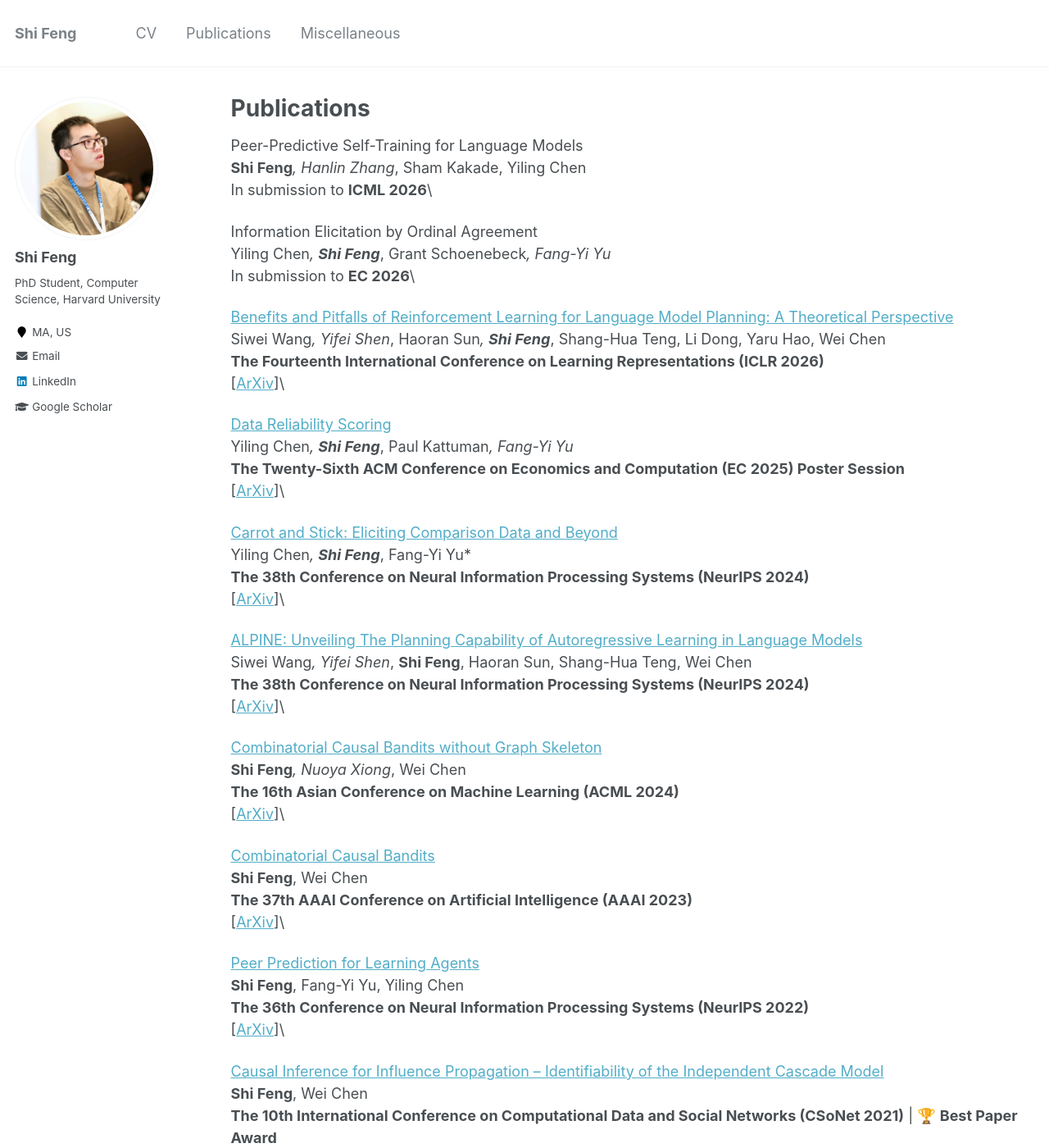
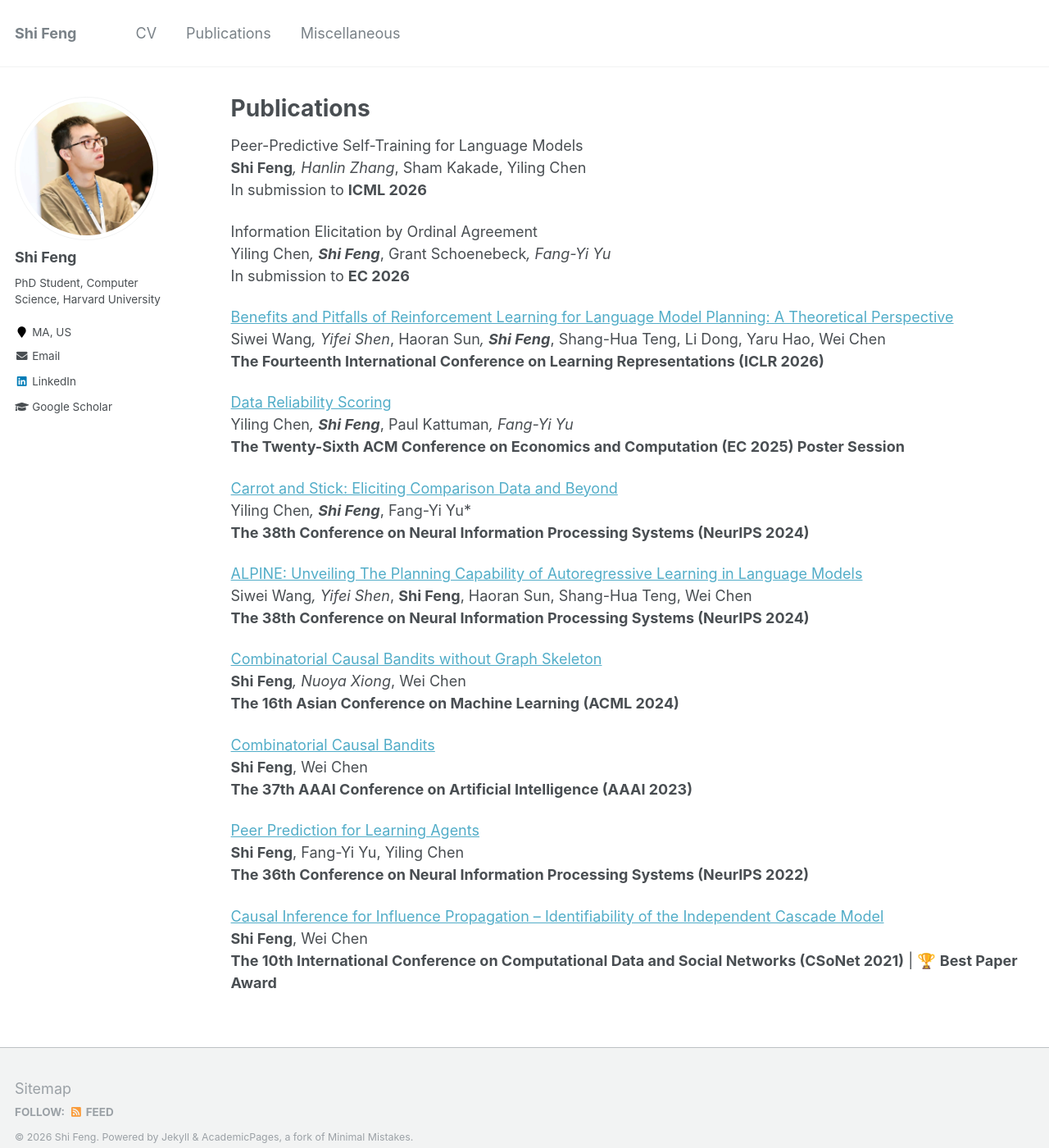
Before and after one commit to fengtony686/fengshi.link, a Jekyll site: the page built from _pages/publications.md, in a window 1280 px wide and 1400 px high. Shown: the whole window at 82% size. Built offline with Jekyll 4.4.1, drawn with Linux system fonts in a browser that asks for light colours.

Commit message:
Fix formatting and update publication links in markdown
Updated publication entries with correct formatting and added links to ArXiv.

```diff
--- a/_pages/publications.md
+++ b/_pages/publications.md
@@ -17,48 +17,40 @@
 
 Peer-Predictive Self-Training for Language Models\\
 **Shi Feng***, Hanlin Zhang*, Sham Kakade, Yiling Chen\\
-In submission to **ICML 2026**\\
+In submission to **ICML 2026**
 
 Information Elicitation by Ordinal Agreement\\
 Yiling Chen*, **Shi Feng***, Grant Schoenebeck*, Fang-Yi Yu*\\
-In submission to **EC 2026**\\
+In submission to **EC 2026**
 
 [Benefits and Pitfalls of Reinforcement Learning for Language Model Planning: A Theoretical Perspective](https://arxiv.org/abs/2509.22613)\\
 Siwei Wang*, Yifei Shen*, Haoran Sun*, **Shi Feng***, Shang-Hua Teng, Li Dong, Yaru Hao, Wei Chen\\
-**The Fourteenth International Conference on Learning Representations (ICLR 2026)**\\
-[[ArXiv](https://arxiv.org/abs/2509.22613)]\\
+**The Fourteenth International Conference on Learning Representations (ICLR 2026)**
 
 [Data Reliability Scoring](https://arxiv.org/abs/2510.17085)\\
 Yiling Chen*, **Shi Feng***, Paul Kattuman*, Fang-Yi Yu*\\
-**The Twenty-Sixth ACM Conference on Economics and Computation (EC 2025) Poster Session**\\
-[[ArXiv](https://arxiv.org/abs/2510.17085)]\\
+**The Twenty-Sixth ACM Conference on Economics and Computation (EC 2025) Poster Session**
 
 [Carrot and Stick: Eliciting Comparison Data and Beyond](https://arxiv.org/abs/2410.23243)\\
 Yiling Chen*, **Shi Feng***, Fang-Yi Yu*\\
-**The 38th Conference on Neural Information Processing Systems (NeurIPS 2024)**\\
-[[ArXiv](https://arxiv.org/abs/2410.23243)]\\
+**The 38th Conference on Neural Information Processing Systems (NeurIPS 2024)**
 
 [ALPINE: Unveiling The Planning Capability of Autoregressive Learning in Language Models](https://arxiv.org/abs/2405.09220)\\
 Siwei Wang*, Yifei Shen*, **Shi Feng**, Haoran Sun, Shang-Hua Teng, Wei Chen\\
-**The 38th Conference on Neural Information Processing Systems (NeurIPS 2024)**\\
-[[ArXiv](https://arxiv.org/abs/2405.09220)]\\
+**The 38th Conference on Neural Information Processing Systems (NeurIPS 2024)**
 
 [Combinatorial Causal Bandits without Graph Skeleton](https://arxiv.org/abs/2301.13392)\\
 **Shi Feng***, Nuoya Xiong*, Wei Chen\\
-**The 16th Asian Conference on Machine Learning (ACML 2024)**\\
-[[ArXiv](https://arxiv.org/abs/2301.13392)]\\
+**The 16th Asian Conference on Machine Learning (ACML 2024)**
 
 [Combinatorial Causal Bandits](https://arxiv.org/abs/2206.01995)\\
 **Shi Feng**, Wei Chen\\
-**The 37th AAAI Conference on Artificial Intelligence (AAAI 2023)**\\
-[[ArXiv](https://arxiv.org/abs/2206.01995)]\\
+**The 37th AAAI Conference on Artificial Intelligence (AAAI 2023)**
 
-[Peer Prediction for Learning Agents](/files/peer_prediction.pdf)\\
+[Peer Prediction for Learning Agents](https://arxiv.org/abs/2208.04433)\\
 **Shi Feng**, Fang-Yi Yu, Yiling Chen\\
-**The 36th Conference on Neural Information Processing Systems (NeurIPS 2022)**\\
-[[ArXiv](https://arxiv.org/abs/2208.04433)]\\
+**The 36th Conference on Neural Information Processing Systems (NeurIPS 2022)**
 
-[Causal Inference for Influence Propagation -- Identifiability of the Independent Cascade Model](/files/ciip.pdf)\\
+[Causal Inference for Influence Propagation -- Identifiability of the Independent Cascade Model](https://arxiv.org/abs/2107.04224)\\
 **Shi Feng**, Wei Chen\\
-**The 10th International Conference on Computational Data and Social Networks (CSoNet 2021)** | 🏆 **Best Paper Award**\\
-[[ArXiv](https://arxiv.org/abs/2107.04224)]\\
+**The 10th International Conference on Computational Data and Social Networks (CSoNet 2021)** | 🏆 **Best Paper Award**
```
